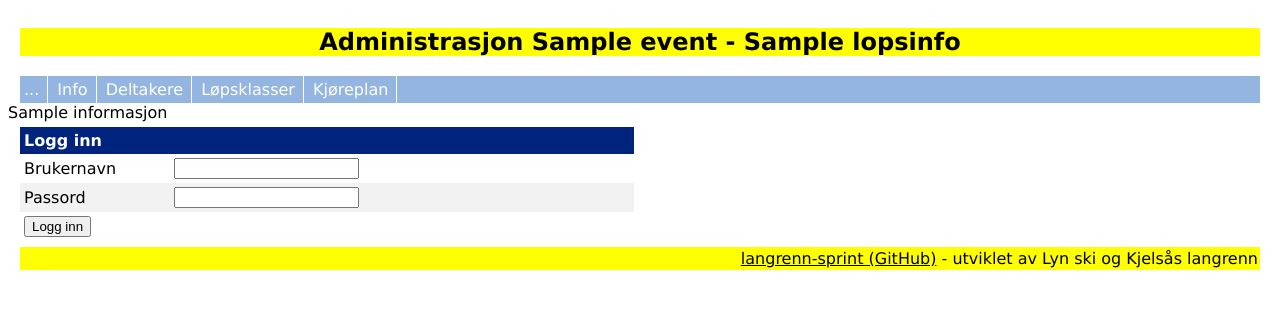
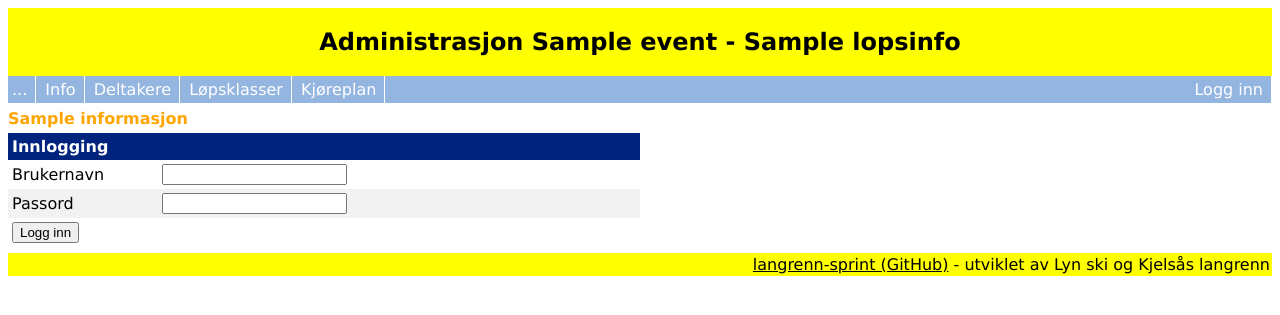
Before and after one commit to langrenn-sprint/event-service-gui, a Python web app: template src/event_service_gui/templates/login.html in a window 1280 px wide. Shown: the top 315 px of the page. Run offline with Jinja, Linux system fonts and the light colour scheme; the template is opened without the code that fills it: most values are stand-ins (such as "Sample title", 1, 10 or a date in 2020).

Commit message:
Enhancement - login

```diff
--- a/src/event_service_gui/services/login_adapter.py
+++ b/src/event_service_gui/services/login_adapter.py
@@ -12,10 +12,10 @@ EVENT_SERVICE_URL = "http://localhost:8082"
 class LoginAdapter:
     """Class representing login."""
 
-    async def login(self, username: str, password: str) -> str:
+    async def login(self, username: str, password: str) -> int:
         """Get all innstillinger function."""
         # Perform login
-        result = ""
+        result = 0
         request_body = {
             "username": username,
             "password": password,
--- a/src/event_service_gui/static/styles.css
+++ b/src/event_service_gui/static/styles.css
@@ -152,6 +152,10 @@ tr:nth-child(even){background-color: #f2f2f2;}
     padding: 2px 2px 2px 2px;
 }
 
+#info {
+    color: orange;
+    font-weight: bold;
+}
 
 #fremhev {
     background-color: yellow;
@@ -176,11 +180,11 @@ function naviger(id) {
 
 /**** Responsivt design ****/
 .w3-container {
-  padding:0.01em 12px
+  padding:0.01em 0px
 }
 
 .w3-third,.w3-quart,.w3-row-padding,.w3-half {
-  padding:0.01em 6px
+  padding:0.01em 0px
 }
 .w3-container:after,.w3-container:before,.w3-row-padding:after,.w3-row-padding:before {
   content:"";
--- a/src/event_service_gui/templates/adm_base.html
+++ b/src/event_service_gui/templates/adm_base.html
@@ -7,11 +7,10 @@
     <meta name="viewport" content="width=device-width, initial-scale=1.0">
   </head>
   <body>
+    <div class="w3-container" id=headeradmin>
+      <h2>Administrasjon {{ event }} - {% block titlemain %}{% endblock %}</h2>
+    </div>
     <div class="w3-container">
-      <h2 id=headeradmin>Administrasjon {{ event }} - {% block titlemain %}{% endblock %}</h2>
-
-
-      <!-- Top Navigation Menu: Show if event is selected -->
       <ul>
         <li class=dropdown id=topborder>
           <a href=javascript:void(0) class=dropbtn>...</a>
@@ -20,6 +19,7 @@
           </div>
         </li>
         {% if event != "" %}
+        <!-- Top Navigation Menu: Show if event is selected -->
         <li id=topborder>
           <a href=/events?event={{ event }} class=dropbtn>Info</a>
         </li>
@@ -33,11 +33,14 @@
           <a href=/schedules?event={{ event }} class=dropbtn>Kjøreplan</a>
         </li>
         {% endif %}
+        <li id=topborder style="float:right">
+          <a href=/login class=dropbtn>Logg inn</a>
+        </li>
       </ul>
     </div>
-    <div>{{ informasjon }}</div>
+    <div id=spacer></div>
+    <div class="w3-container" id=info>{{ informasjon }}</div>
     {% block content %}{% endblock %}
-
     <div class="w3-container">
       <div id=footeradmin>
         <a href="https://github.com/langrenn-sprint">langrenn-sprint (GitHub)</a> - utviklet av Lyn ski og Kjelsås langrenn
--- a/src/event_service_gui/templates/login.html
+++ b/src/event_service_gui/templates/login.html
@@ -9,12 +9,12 @@
 {% block content %}
   <div class="w3-row-padding">
     <div class="w3-half">
-      <form action="/login" method="post">
+      <form action="/login?event={{ event }}" method="post">
         <table cellpadding=4>
           <tr id=spacer></tr>
           <tr>
             <td colspan=2 id=headerblue>
-              <b>Logg inn</b>
+              <b>Innlogging</b>
             </td>
           </tr>
           <tr>
--- a/src/event_service_gui/views/events.py
+++ b/src/event_service_gui/views/events.py
@@ -14,7 +14,6 @@ class Events(web.View):
         """Get route function that return the events page."""
         try:
             event = self.request.rel_url.query["event"]
-            logging.debug(f"Event: {event}")
         except Exception:
             event = ""
 
```
Also changed, not shown: src/event_service_gui/views/login.py (+14 -1 lines).
